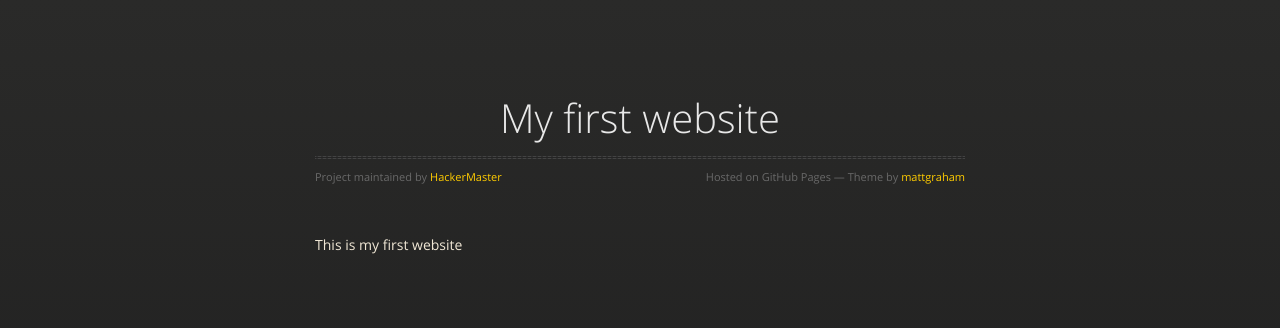
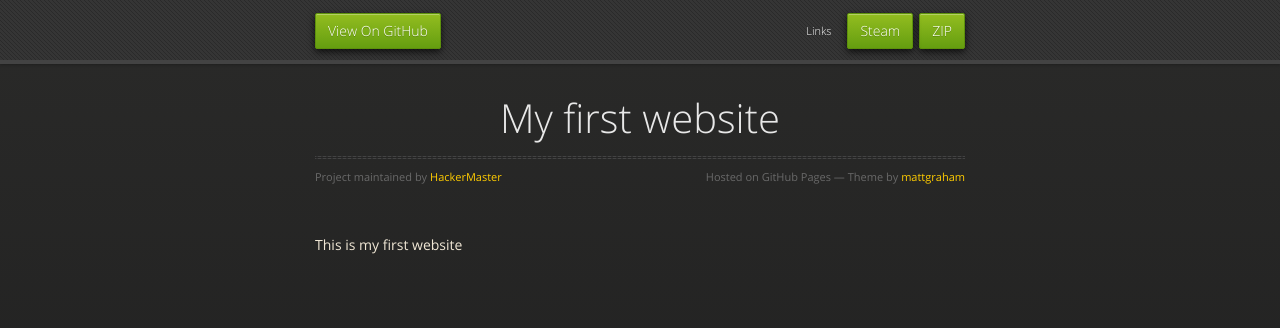
Before and after one commit to HackerMaster/MyWebsite, a plain HTML site: page index.html in a window 1280 px wide. Drawn offline with nearby package versions, Linux system fonts and the light colour scheme.

Commit message:
Update index.html

```diff
--- a/index.html
+++ b/index.html
@@ -18,7 +18,14 @@
 
   </head>
   <body>
-
+      <div id="header">
+        <nav>
+          <li class="fork"><a href="https://github.com/HackerMaster/MyWebsite">View On GitHub</a></li>
+          <li class="downloads"><a href="https://github.com/HackerMaster/MyWebsite/zipball/master">ZIP</a></li>
+          <li class="downloads"><a href="http://steamcommunity.com/id/ProziomPL">Steam</a></li>
+          <li class="title">Links</li>
+        </nav>
+      </div><!-- end header -->
     <div class="wrapper">
 
       <section>
```
